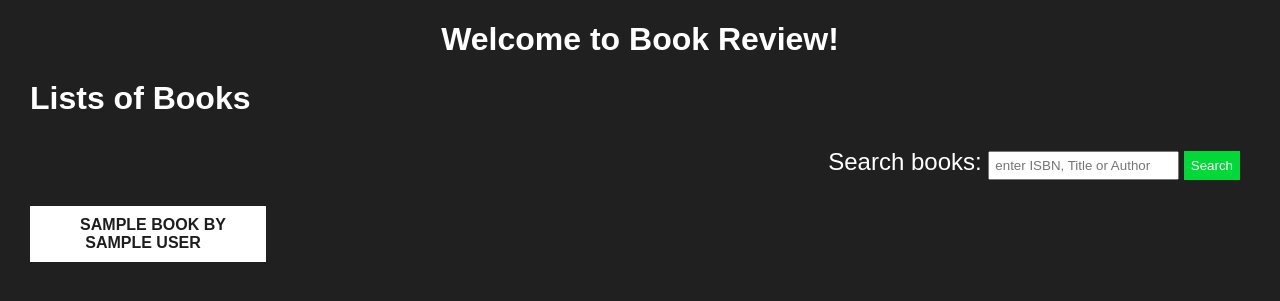
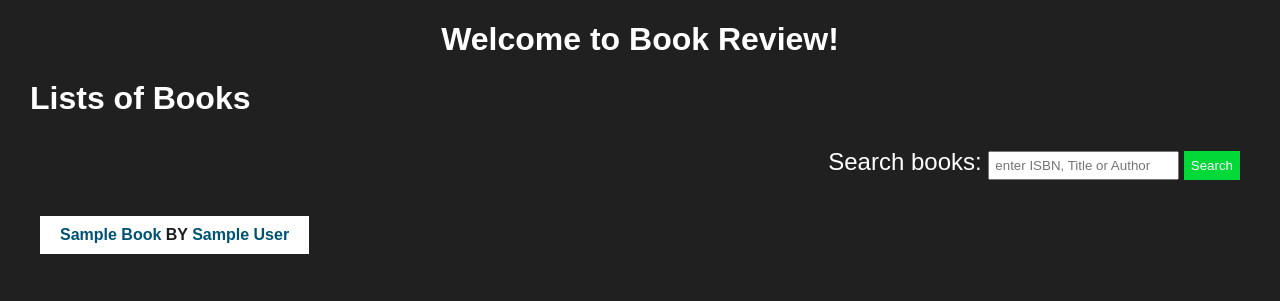
Before and after one commit to PepperAddict/python-web, a Flask app: template templates/index.html in a window 1280 px wide. Shown: the part 48-349 px from the top of the page. Run offline with Flask 2, Linux system fonts and the light colour scheme; the template is opened without the code that fills it: most values are stand-ins (such as "Sample title", 1, 10 or a date in 2020).

Commit message:
fixed minor problem with registration

```diff
--- a/application.py
+++ b/application.py
@@ -7,7 +7,6 @@ from sqlalchemy import create_engine
 from sqlalchemy.orm import scoped_session, sessionmaker
 
 app = Flask(__name__)
-
 
 # Check for environment variable
 if not os.getenv("DATABASE_URL"):
@@ -123,8 +122,8 @@ def regi():
             {"name": name, "username": username, "password": password})
         success = "Successfully Registered"
         session['user'] = username
+        db.commit()
         return redirect('/')
-        db.commit()
 
     return render_template('register.html', success=success, name=name, username=username, password=password)
 
--- a/static/style.css
+++ b/static/style.css
@@ -51,8 +51,8 @@ input {
 
 .booklists {
   list-style-type: none;
-  display: grid;
-  grid-template-columns: repeat(auto-fill, minmax(200px, 1fr));
+  display: flex;
+  flex-wrap: wrap;
   grid-gap: 10px;
   padding: 0px;
 }
@@ -61,12 +61,17 @@ input {
     box-sizing: border-box;
     padding: 10px;
     text-align: center;
+    margin: 10px;
 }
 .booklists li:nth-child(even) {
   background: #e7e7e7;
 }
 .booklists li:hover a {
   color: black;
+}
+.booklists b {
+  color: #005274;
+  text-transform: capitalize
 }
 
 .booklists li a {
--- a/templates/index.html
+++ b/templates/index.html
@@ -9,9 +9,9 @@
 <div class="welcome-container">
   {{ header(user)}}
 
-<center><h1>Welcome to Book Review!</h1></center>
-
-
+  <center>
+    <h1>Welcome to Book Review!</h1>
+  </center>
 
   <h1>Lists of Books</h1>
   <form class="search" action="{{ url_for('index')}}" method="post">
@@ -25,7 +25,7 @@
   {% endif %}
   <ul class="booklists">
     {% for book in books %}
-    <li><a href="/book/{{book.isbn}}">{{book.title}} by {{book.author}}</a></li>
+    <li><a href="/book/{{book.isbn}}"><b>{{book.title}}</b> by <b>{{book.author}}</b></a></li>
     {% endfor %}
   </ul>
 </div>
--- a/templates/login.html
+++ b/templates/login.html
@@ -1,7 +1,7 @@
 {% extends "layout.html" %}
 
 {% block title %}
-Book:
+Login to Book Review App
 {% endblock %}
 
 {% block body %}
--- a/templates/register.html
+++ b/templates/register.html
@@ -1,7 +1,7 @@
 {% extends "layout.html" %}
 
 {% block title %}
-Book:
+Register for Book Review App
 {% endblock %}
 
 {% block body %}
```
Lines whose indentation alone changed are shown as unchanged.
